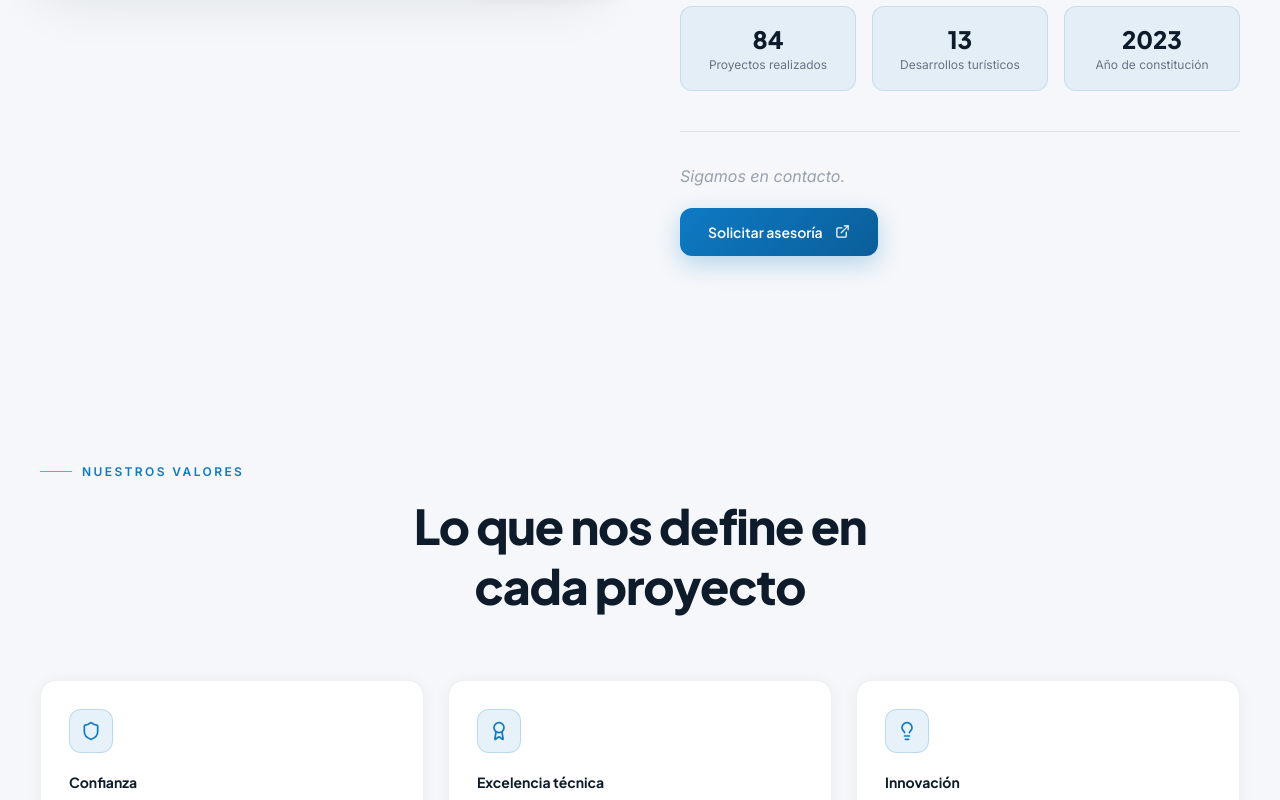
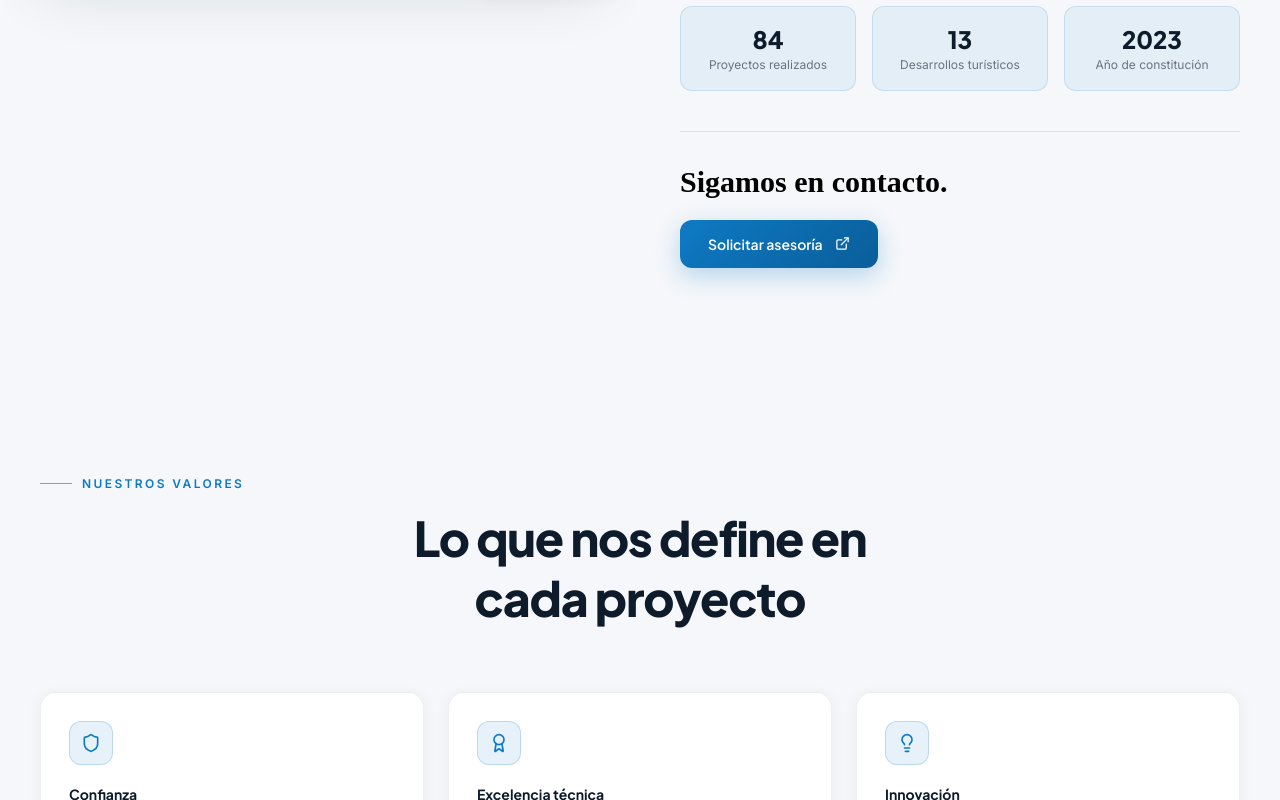
Before and after one commit to alejandrabarcenadev/instalacionesaplicadasbaar, a React (Vite) app: page / in a window 1280 px wide. Shown: the part 4640-5440 px from the top of the page. Built offline with nearby package versions, Linux system fonts and the light colour scheme.

Commit message:
Actualiza firma de contacto

```diff
--- a/src/app/App.tsx
+++ b/src/app/App.tsx
@@ -1029,8 +1029,17 @@ export default function App() {
               </div>
 
               {/* CTA */}
-              <div className="mt-10 pt-8 border-t" style={{ borderColor: "rgba(13,27,42,0.1)" }}>
-                <p className="italic text-gray-400 mb-5 text-base" style={{ fontFamily: "'Inter', sans-serif" }}>
+                           <div
+                className="mt-10 pt-8 border-t"
+                style={{ borderColor: "rgba(13,27,42,0.1)" }}
+              >
+                <p
+                  className="mb-5 text-3xl font-bold"
+                  style={{
+                    fontFamily: "'Segoe Script', 'Brush Script MT', cursive",
+                    color: "#000000",
+                  }}
+                >
                   Sigamos en contacto.
                 </p>
                 <a
```
